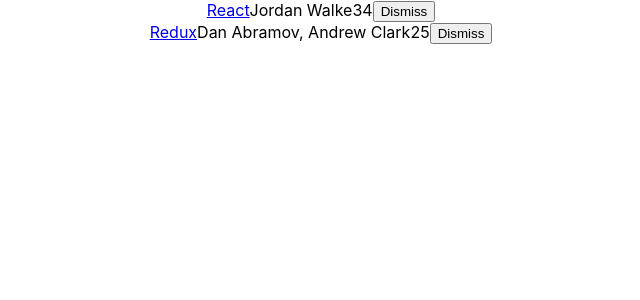
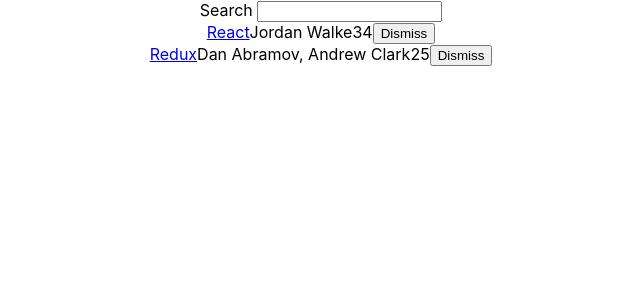
Before and after one commit to Borjianamin98/SimpleFetchApp, a React (Create React App) app: page / in a window 1280 px wide. Shown: the top 300 px of the page, without its empty margins (319-959 px from the left). Built offline with nearby package versions, Linux system fonts and the light colour scheme.

Commit message:
Break main app component to different components

```diff
--- a/src/App.js
+++ b/src/App.js
@@ -21,42 +21,106 @@
     },
 ];
 
+const isSearched = searchTerm => item =>
+    item.title.toLowerCase().includes(searchTerm.toLowerCase());
+
 class App extends Component {
     constructor(params) {
         super(params);
         this.state = {
             list,
+            searchTerm: '',
         };
+
+        this.onSearchChange = this.onSearchChange.bind(this);
         this.onDismiss = this.onDismiss.bind(this);
     }
 
-    render() {
-        return (
-            <div className="App">
-                {
-                    this.state.list.map(value => (
-                        <div key={value.objectID}>
-                            <span><a href={value.url}>{value.title}</a></span>
-                            <span>{value.author}</span>
-                            <span>{value.num_comments}</span>
-                            <span>{value.points}</span>
-                            <span>
-                                <button onClick={() => this.onDismiss(value.objectID)}
-                                        type="button">Dismiss</button>
-                            </span>
-                        </div>
-                    ))
-                }
-            </div>
-        );
+    onSearchChange(event) {
+        this.setState({searchTerm: event.target.value});
     }
 
     onDismiss(id) {
-        console.log(this.state.list);
         const isNotId = item => item.objectID !== id;
         const updatedList = this.state.list.filter(isNotId);
         this.setState({list: updatedList});
     }
+
+    render() {
+        const {list, searchTerm} = this.state;
+        return (
+            <div className="App">
+                <Search
+                    value={searchTerm}
+                    onChange={this.onSearchChange}
+                >
+                    Search
+                </Search>
+                <Table
+                    list={list}
+                    pattern={searchTerm}
+                    onDismiss={this.onDismiss}
+                />
+            </div>
+        );
+    }
+}
+
+class Search extends Component {
+    render() {
+        const {value, onChange, children} = this.props;
+        return (
+            <form>
+                {children} <input
+                type="text"
+                value={value}
+                onChange={onChange}
+            />
+            </form>
+        );
+    }
+}
+
+class Table extends Component {
+    render() {
+        const {list, pattern, onDismiss} = this.props;
+        return (
+            <div>
+                {list.filter(isSearched(pattern)).map(item =>
+                    <div key={item.objectID}>
+                        <span><a href={item.url}>{item.title}</a></span>
+                        <span>{item.author}</span>
+                        <span>{item.num_comments}</span>
+                        <span>{item.points}</span>
+                        <span>
+                            <Button onClick={() => onDismiss(item.objectID)}>
+                                Dismiss
+                            </Button>
+                        </span>
+                    </div>
+                )}
+            </div>
+        );
+    }
+}
+
+class Button extends Component {
+    render() {
+        const {
+            onClick,
+            className = '',
+            children,
+        } = this.props;
+        return (
+            <button
+                onClick={onClick}
+                className={className}
+                type="button"
+            >
+                {children}
+            </button>
+        );
+    }
 }
 
 export default App;
```
